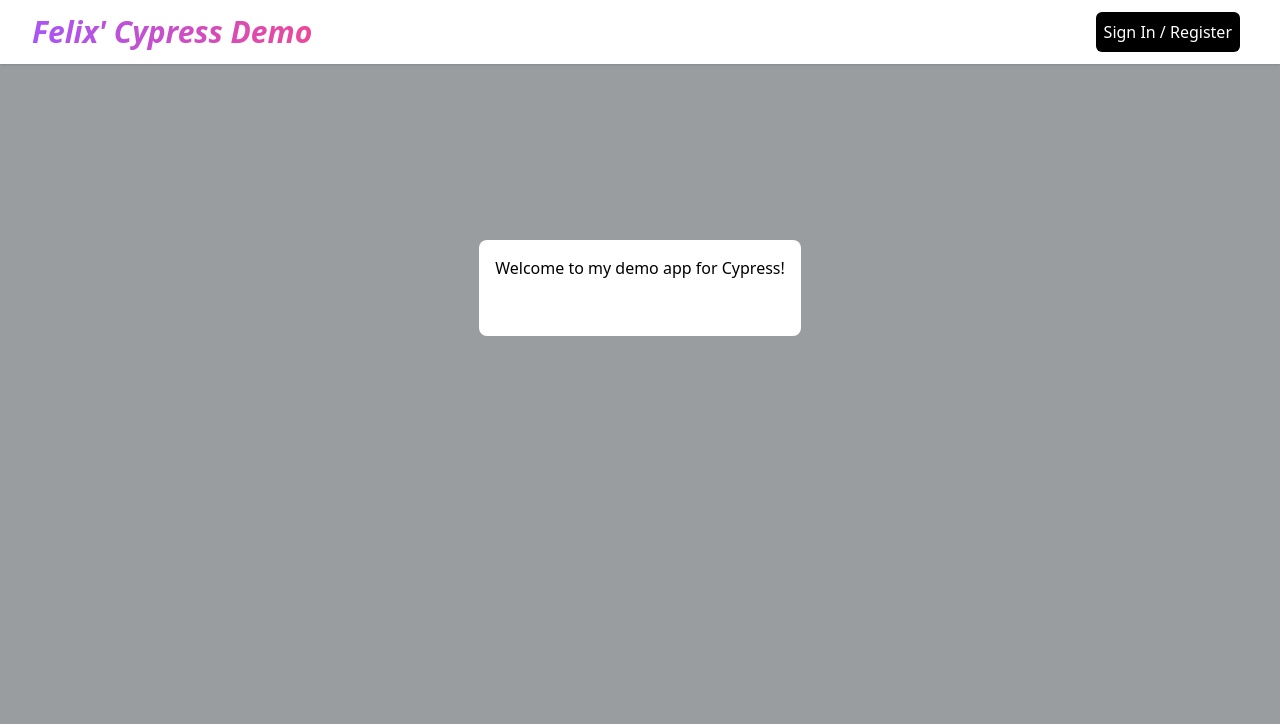
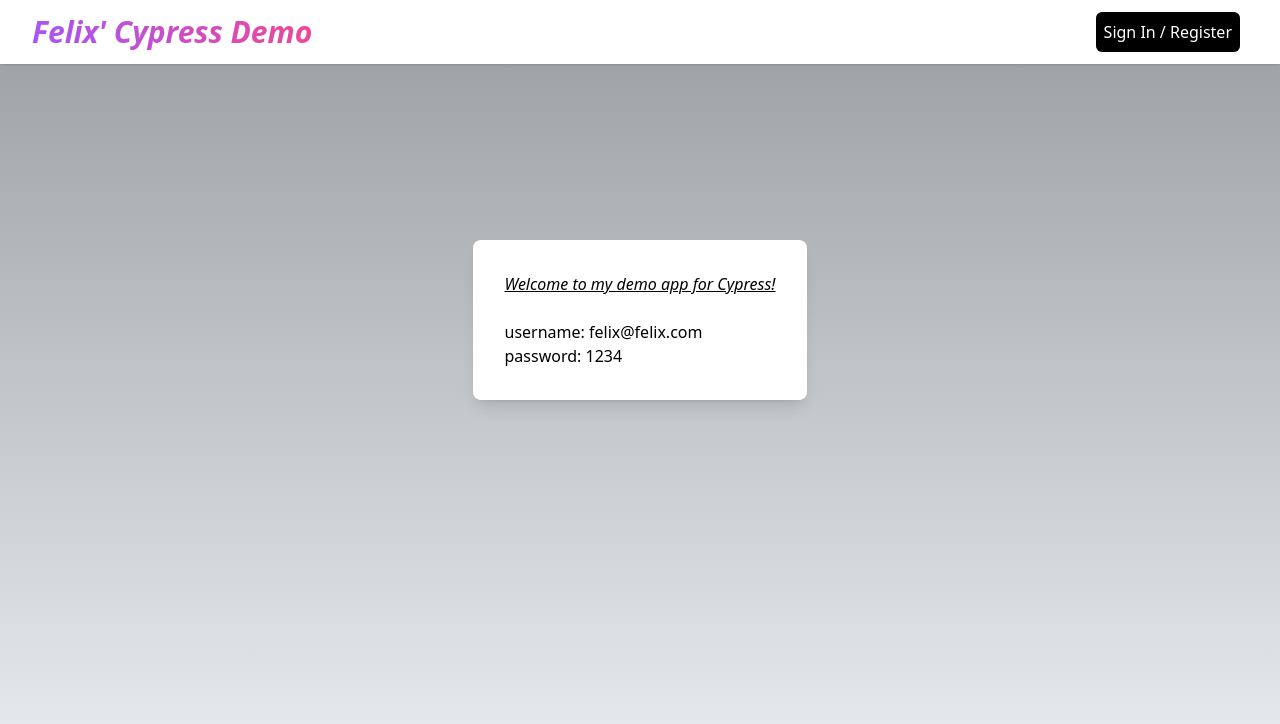
Before and after one commit to Felixljr/Cypress-Presentation-Demo, a React (Vite) app: page / in a window 1280 px wide. Shown: the top 724 px of the page. Built offline with nearby package versions, Linux system fonts and the light colour scheme.

Commit message:
minor style changes

```diff
--- a/src/AccountPage.jsx
+++ b/src/AccountPage.jsx
@@ -6,10 +6,8 @@ export default function AccountPage() {
 
   const handleSignOut = (e) => {
     e.preventDefault()
-    //delete cookie
     document.cookie = 'cookieForFelix=; max-age=0; path=/'
-    //redirect to home
-    setInterval(() => (window.location.href = '/'), 200)
+    setInterval(() => (window.location.href = '/'), 1000)
   }
 
   return (
--- a/src/App.jsx
+++ b/src/App.jsx
@@ -20,9 +20,12 @@ export default function App() {
           <RegisterOrLogin modal={handleModal} />
         </div>
       ) : (
-        <div className='bg-white w-fit h-24 rounded-lg mx-auto'>
-          <div className='p-4 mt-44'>
-            <p>Welcome to my demo app for Cypress!</p>
+        <div className='bg-white w-fit h-fit rounded-lg mx-auto shadow-lg'>
+          <div className='p-8 mt-44'>
+            <p className='underline italic mb-6'>Welcome to my demo app for Cypress!</p>
+
+            <p>username: felix@felix.com</p>
+            <p>password: 1234</p>
           </div>
         </div>
       )}
--- a/src/index.css
+++ b/src/index.css
@@ -3,6 +3,8 @@
 @tailwind utilities;
 
 
-body {
-  background-color: #9a9da0;
+html, body{
+background-image: linear-gradient(to bottom,#9a9da0, #ECEFF4 );
+background-attachment: fixed;
+height: 100%;
 }
```
